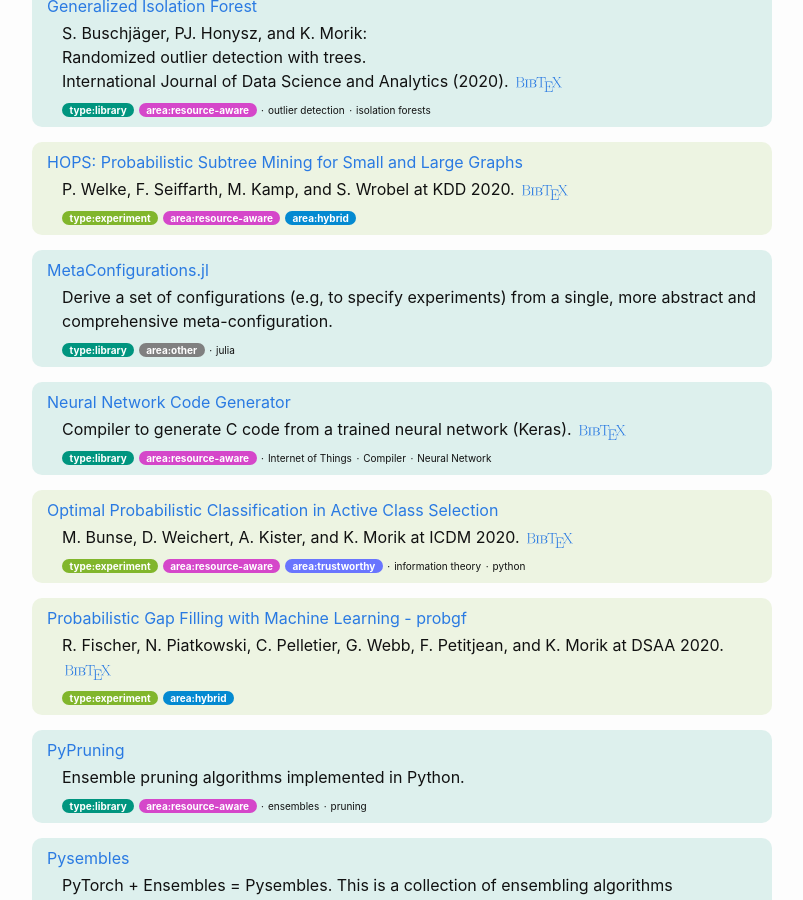
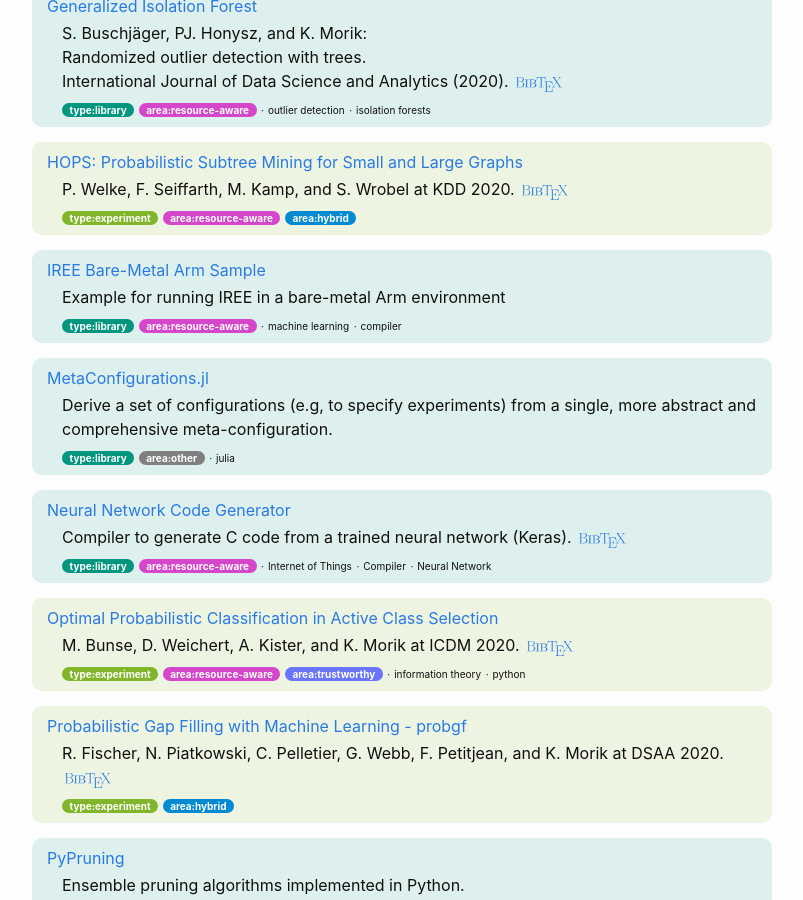
Before and after one commit to ML2R-center/ML2R-center.github.io, a Jekyll site: the page built from index.md, in a window 1280 px wide and 900 px high, scrolled down 848 px. Shown: the whole window, without its empty margins (238-1041 px from the left). Built offline with Jekyll 4.4.1, drawn with Linux system fonts in a browser that asks for light colours; our own code applies the rules of GitHub Pages for plain Markdown files.

Commit message:
Update software.yml

```diff
--- a/_data/software.yml
+++ b/_data/software.yml
@@ -20,6 +20,13 @@
 # q        | area:quantum
 # o        | area:other
 #
+- name: IREE Bare-Metal Arm Sample
+  type: l
+  url: https://github.com/iml130/iree-bare-metal-arm
+  description: Example for running IREE in a bare-metal Arm environment
+  areas: [ "r" ]
+  keywords: [ "machine learning", "compiler"]
+
 - name: seedpy
   type: l
   url: https://github.com/MatthiasJakobs/seedpy
```
